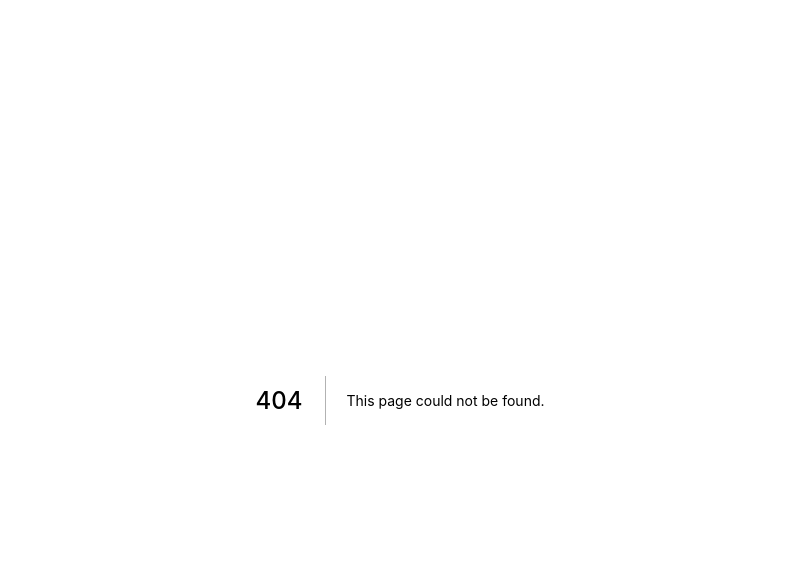
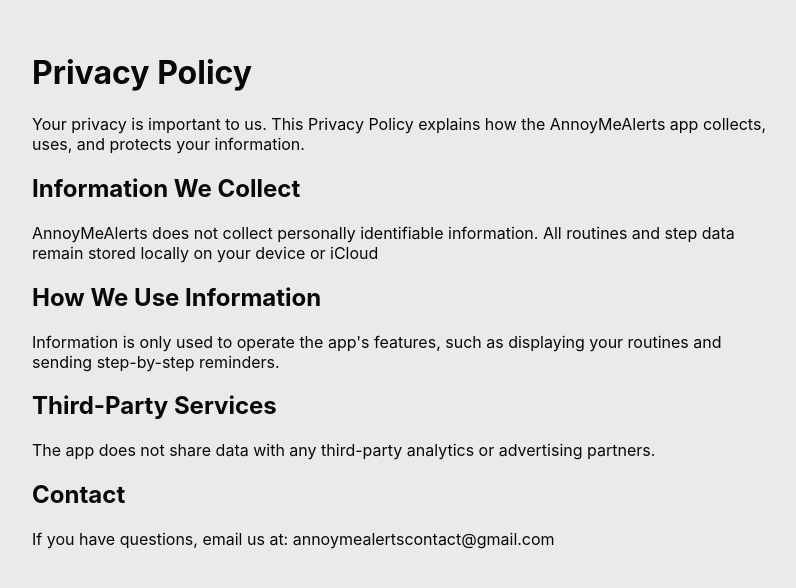
Before and after one commit to almadireddy/seattle-cloud-consulting, a Next.js app: page /annoymealerts/privacy in a window 1280 px wide. Before the commit this address had no page. Shown: the top 588 px of the page, without its empty margins (240-1036 px from the left). Built offline with nearby package versions, Linux system fonts and the light colour scheme.

Commit message:
add privacy policy:

```diff
--- /dev/null
+++ b/pages/annoymealerts/privacy.js
@@ -0,0 +1,33 @@
+import Head from 'next/head'
+
+export default function PrivacyPage() {
+  return (
+    <div style={{ padding: "2rem", maxWidth: "800px", margin: "0 auto" }}>
+      <h1>Privacy Policy</h1>
+      <p>
+        Your privacy is important to us. This Privacy Policy explains how the
+        AnnoyMeAlerts app collects, uses, and protects your information.
+      </p>
+
+      <h2>Information We Collect</h2>
+      <p>
+        AnnoyMeAlerts does not collect personally identifiable information. All
+        routines and step data remain stored locally on your device or iCloud
+      </p>
+
+      <h2>How We Use Information</h2>
+      <p>
+        Information is only used to operate the app's features, such as displaying your routines and sending step-by-step reminders.
+      </p>
+
+      <h2>Third-Party Services</h2>
+      <p>
+        The app does not share data with any third-party analytics or
+        advertising partners.
+      </p>
+
+      <h2>Contact</h2>
+      <p>If you have questions, email us at: annoymealertscontact@gmail.com</p>
+    </div>
+  );
+}
--- a/pages/index.js
+++ b/pages/index.js
@@ -24,10 +24,6 @@
         <div className={styles.final}>
           <p>We help clients <span className={styles.italic}>succeed.</span></p>
         </div>
-
-        {/* <div className={styles.callToAction}>
-          <p>Get in touch now &#8594;</p>
-        </div> */}
       </main>
     </div>
   )
```
